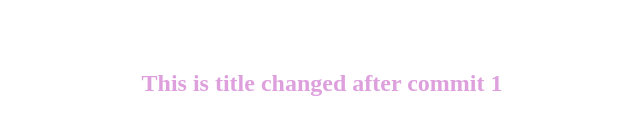
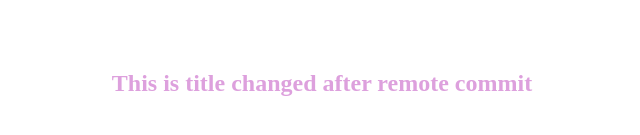
Before and after one commit to bips03/githubpractise, a plain HTML site: page index.html in a window 1280 px wide. Shown: the part 317-452 px from the top of the page, without its empty margins (318-958 px from the left). Drawn offline with Linux system fonts and the light colour scheme.

Commit message:
remote commit

```diff
--- a/index.html
+++ b/index.html
@@ -9,7 +9,7 @@
 </head>
 <body>
     <h1 class="title">
-        This is title changed after commit 1
+        This is title changed after remote commit
     </h1>
 </body>
 </html>
```
